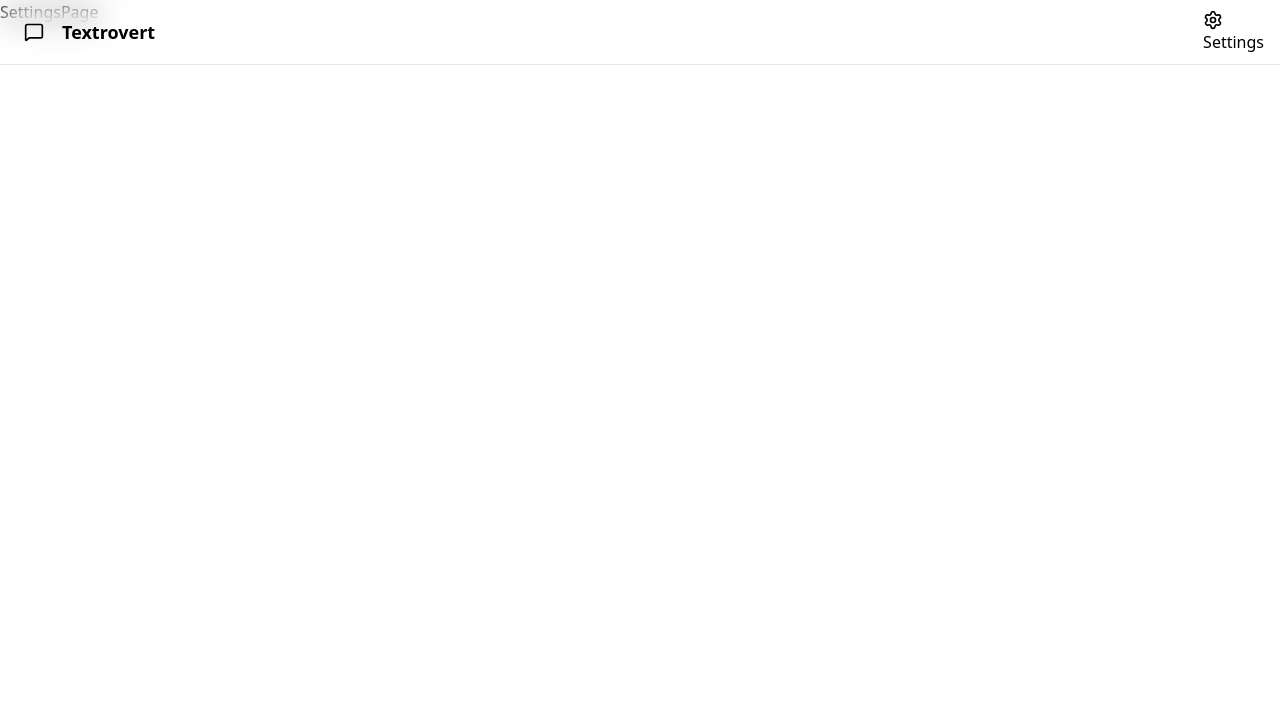
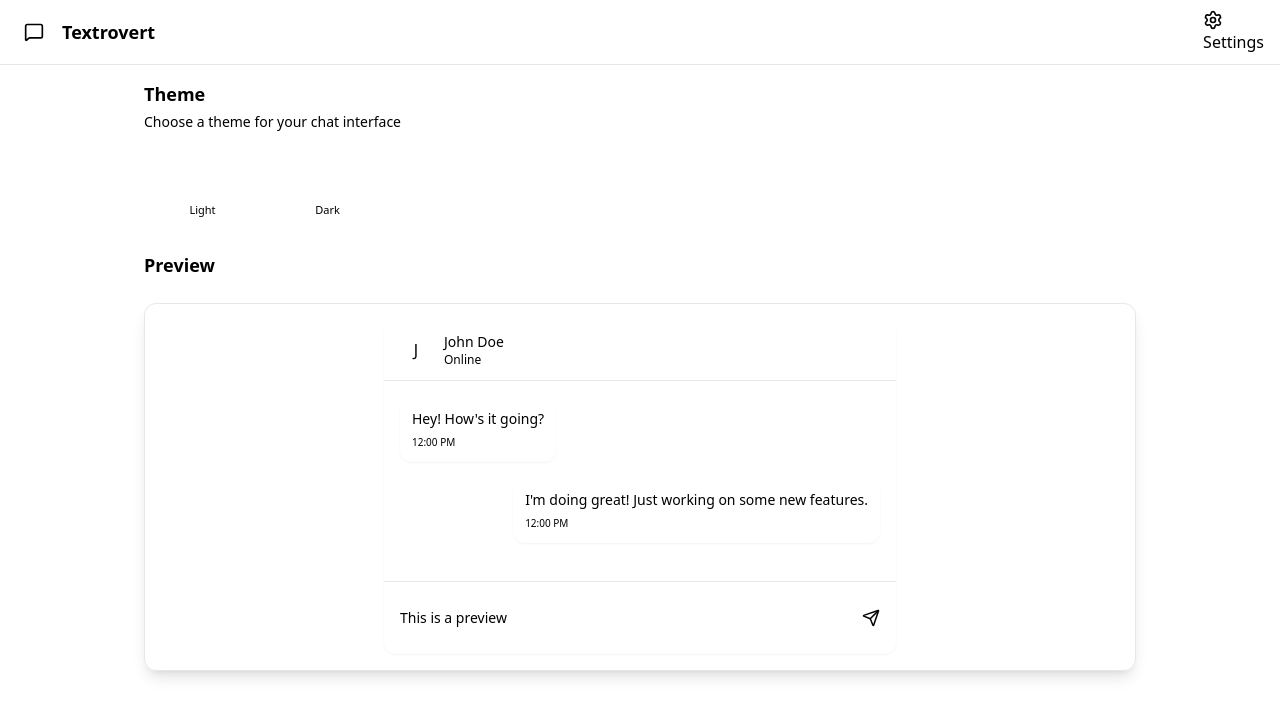
Before and after one commit to BALAMURALI-404/Textrovert, a React (Vite) app in the folder frontend/: page /settings in a window 1280 px wide. Shown: the top 716 px of the page. Built offline with nearby package versions, Linux system fonts and the light colour scheme; no server answers.

Commit message:
added settings page and pending profile work

```diff
--- a/frontend/src/App.jsx
+++ b/frontend/src/App.jsx
@@ -6,12 +6,14 @@
 import ProfilePage from "./pages/ProfilePage"
 import { Routes, Route, Navigate } from "react-router-dom"
 import { useAuthStore } from "./store/useAuthStore"
+import { useThemeStore } from "./store/useThemeStore"
 import { useEffect } from "react"
 import {Loader} from "lucide-react"
 import {Toaster} from "react-hot-toast"
 
 function App() {
   const { authUser, checkAuth, isCheckingAuth } = useAuthStore();
+  const { theme } = useThemeStore();
 
   useEffect(() => {
     checkAuth();
@@ -25,7 +27,7 @@
     </div>
   )
   return (
-    <div>
+    <div data-theme={theme}>
       <Navbar/>
       <Routes>
         <Route path="/" element={authUser?<HomePage/>:<Navigate to="/login"/>} />
@@ -38,6 +40,7 @@
       <Toaster/>
     </div>
     //2:27:18
+    //2:48:08
   )
 }
 
--- /dev/null
+++ b/frontend/src/components/ChatContainer.jsx
@@ -0,0 +1,7 @@
+import React from 'react'
+
+export const ChatContainer = () => {
+  return (
+    <div>ChatContainer</div>
+  )
+}
--- /dev/null
+++ b/frontend/src/components/NoChatSelected.jsx
@@ -0,0 +1,9 @@
+import React from 'react'
+
+function NoChatSelected() {
+  return (
+    <div>NoChatSelected</div>
+  )
+}
+
+export default NoChatSelected
--- /dev/null
+++ b/frontend/src/components/Sidebar.jsx
@@ -0,0 +1,9 @@
+import React from 'react'
+
+function Sidebar() {
+  return (
+    <div>Sidebar</div>
+  )
+}
+
+export default Sidebar
--- /dev/null
+++ b/frontend/src/constants/themes.js
@@ -0,0 +1,4 @@
+export const THEMES = [
+  "light",
+  "dark",
+];
--- a/frontend/src/pages/HomePage.jsx
+++ b/frontend/src/pages/HomePage.jsx
@@ -1,8 +1,22 @@
-
+import { ChatContainer } from "../components/ChatContainer";
+import NoChatSelected from "../components/NoChatSelected";
+import Sidebar from "../components/Sidebar";
+import { useChatStore } from "../store/useChatStore";
 
 const HomePage = () => {
+  const {selectedUser } = useChatStore();
   return (
-    <div>HomePage</div>
+    <div className="h-screen bg-base-200">
+      <div className="flex items-center justify-center pt-20 px-4">
+        <div className="bg-base-100 rounded-lg shadow-xl w-full max-w-6xl h-[calc(100vh-8rem)] ">
+          <div className="flex h-full rounded-lg overflow-hidden">
+            <Sidebar/>
+
+            {!selectedUser ? <NoChatSelected/>:<ChatContainer/>};
+          </div>
+        </div>
+      </div>
+    </div>
   )
 }
 
--- a/frontend/src/pages/SettingsPage.jsx
+++ b/frontend/src/pages/SettingsPage.jsx
@@ -1,9 +1,116 @@
+import { THEMES } from "../constants/themes";
+import { useThemeStore } from "../store/useThemeStore";
+import { Send } from "lucide-react";
 
+const PREVIEW_MESSAGES = [
+  { id: 1, content: "Hey! How's it going?", isSent: false },
+  { id: 2, content: "I'm doing great! Just working on some new features.", isSent: true },
+];
 
 const SettingsPage = () => {
+  const { theme, setTheme } = useThemeStore();
+
   return (
-    <div>SettingsPage</div>
-  )
-}
+    <div className="h-screen container mx-auto px-4 pt-20 max-w-5xl">
+      <div className="space-y-6">
+        <div className="flex flex-col gap-1">
+          <h2 className="text-lg font-semibold">Theme</h2>
+          <p className="text-sm text-base-content/70">Choose a theme for your chat interface</p>
+        </div>
 
-export default SettingsPage
+        <div className="grid grid-cols-4 sm:grid-cols-6 md:grid-cols-8 gap-2">
+          {THEMES.map((t) => (
+            <button
+              key={t}
+              className={`
+                group flex flex-col items-center gap-1.5 p-2 rounded-lg transition-colors
+                ${theme === t ? "bg-base-200" : "hover:bg-base-200/50"}
+              `}
+              onClick={() => setTheme(t)}
+            >
+              <div className="relative h-8 w-full rounded-md overflow-hidden" data-theme={t}>
+                <div className="absolute inset-0 grid grid-cols-4 gap-px p-1">
+                  <div className="rounded bg-primary"></div>
+                  <div className="rounded bg-secondary"></div>
+                  <div className="rounded bg-accent"></div>
+                  <div className="rounded bg-neutral"></div>
+                </div>
+              </div>
+              <span className="text-[11px] font-medium truncate w-full text-center">
+                {t.charAt(0).toUpperCase() + t.slice(1)}
+              </span>
+            </button>
+          ))}
+        </div>
+
+        {/* Preview Section */}
+        <h3 className="text-lg font-semibold mb-3">Preview</h3>
+        <div className="rounded-xl border border-base-300 overflow-hidden bg-base-100 shadow-lg">
+          <div className="p-4 bg-base-200">
+            <div className="max-w-lg mx-auto">
+              {/* Mock Chat UI */}
+              <div className="bg-base-100 rounded-xl shadow-sm overflow-hidden">
+                {/* Chat Header */}
+                <div className="px-4 py-3 border-b border-base-300 bg-base-100">
+                  <div className="flex items-center gap-3">
+                    <div className="w-8 h-8 rounded-full bg-primary flex items-center justify-center text-primary-content font-medium">
+                      J
+                    </div>
+                    <div>
+                      <h3 className="font-medium text-sm">John Doe</h3>
+                      <p className="text-xs text-base-content/70">Online</p>
+                    </div>
+                  </div>
+                </div>
+
+                {/* Chat Messages */}
+                <div className="p-4 space-y-4 min-h-[200px] max-h-[200px] overflow-y-auto bg-base-100">
+                  {PREVIEW_MESSAGES.map((message) => (
+                    <div
+                      key={message.id}
+                      className={`flex ${message.isSent ? "justify-end" : "justify-start"}`}
+                    >
+                      <div
+                        className={`
+                          max-w-[80%] rounded-xl p-3 shadow-sm
+                          ${message.isSent ? "bg-primary text-primary-content" : "bg-base-200"}
+                        `}
+                      >
+                        <p className="text-sm">{message.content}</p>
+                        <p
+                          className={`
+                            text-[10px] mt-1.5
+                            ${message.isSent ? "text-primary-content/70" : "text-base-content/70"}
+                          `}
+                        >
+                          12:00 PM
+                        </p>
+                      </div>
+                    </div>
+                  ))}
+                </div>
+
+                {/* Chat Input */}
+                <div className="p-4 border-t border-base-300 bg-base-100">
+                  <div className="flex gap-2">
+                    <input
+                      type="text"
+                      className="input input-bordered flex-1 text-sm h-10"
+                      placeholder="Type a message..."
+                      value="This is a preview"
+                      readOnly
+                    />
+                    <button className="btn btn-primary h-10 min-h-0">
+                      <Send size={18} />
+                    </button>
+                  </div>
+                </div>
+              </div>
+            </div>
+          </div>
+        </div>
+      </div>
+    </div>
+  );
+};
+export default SettingsPage;
--- a/frontend/src/store/useAuthStore.js
+++ b/frontend/src/store/useAuthStore.js
@@ -76,7 +76,7 @@
             toast.error(error.response.data.message);
         }
         finally{
-            set({isUpdatingProfile : false})
+            set({isUpdatingProfile : false});
         }
-    }
-}))
+    },
+}));
--- /dev/null
+++ b/frontend/src/store/useChatStore.js
@@ -0,0 +1,39 @@
+import { create } from "zustand";
+import toast from "react-hot-toast";
+import { axiosInstance } from "../lib/axios";
+
+export const useChatStore = create((set) => ({
+    message: [],
+    users: [],
+    selectedUser: null,
+    isUsersLoading: false,
+    isMessageLoading: false,
+
+    getUsers: async () => {
+        set({isUsersLoading: true});
+        try {
+            const res = await axiosInstance.get("/messages/users");
+            set({users: res.data});
+        }
+        catch(error){
+            toast.error(error.response.data.message);
+        }
+        finally{
+            set({isUsersLoading:false});
+        }
+    },
+
+    getMessages: async (userId) => {
+        set({isMessageLoading: true});
+        try{
+            const res = await axiosInstance.get(`/messages/${userId}`);
+            set({message:res.data});
+        }
+        catch(error){
+            toast.error(error.response.data.message);
+        }
+        finally{
+            set({isMessageLoading:false});
+        }
+    }
+}));
--- /dev/null
+++ b/frontend/src/store/useThemeStore.js
@@ -0,0 +1,9 @@
+import {create} from 'zustand';
+
+export const useThemeStore = create((set) => ({
+    theme: localStorage.getItem("chat-theme") || "dark",
+    setTheme: (theme) => {
+        localStorage.setItem("chat-theme", theme);
+        set({ theme });
+    }
+}))
--- a/frontend/tailwind.config.js
+++ b/frontend/tailwind.config.js
@@ -10,4 +10,7 @@
     extend: {},
   },
   plugins: [daisyui],
+  daisyui: {
+    themes: ["light", "dark", "cupcake", "retro"],
+  },
 };
```
